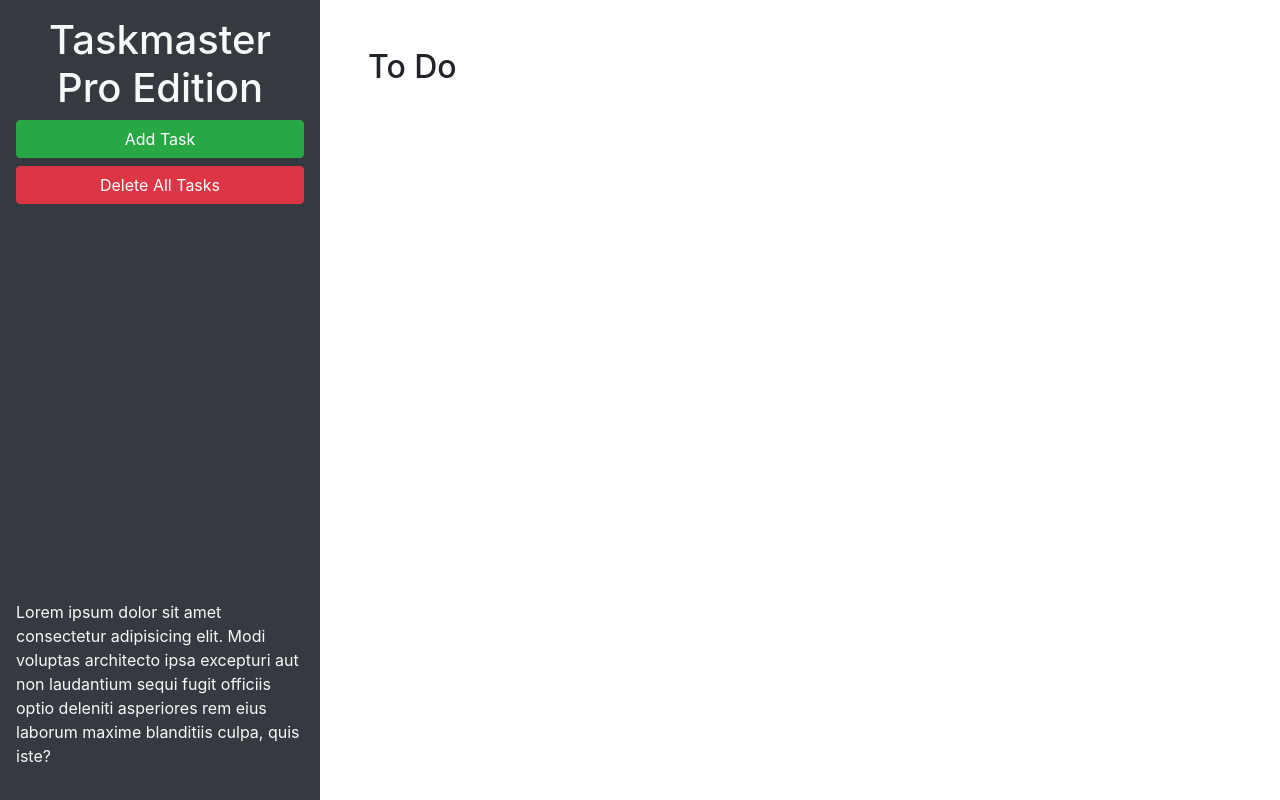
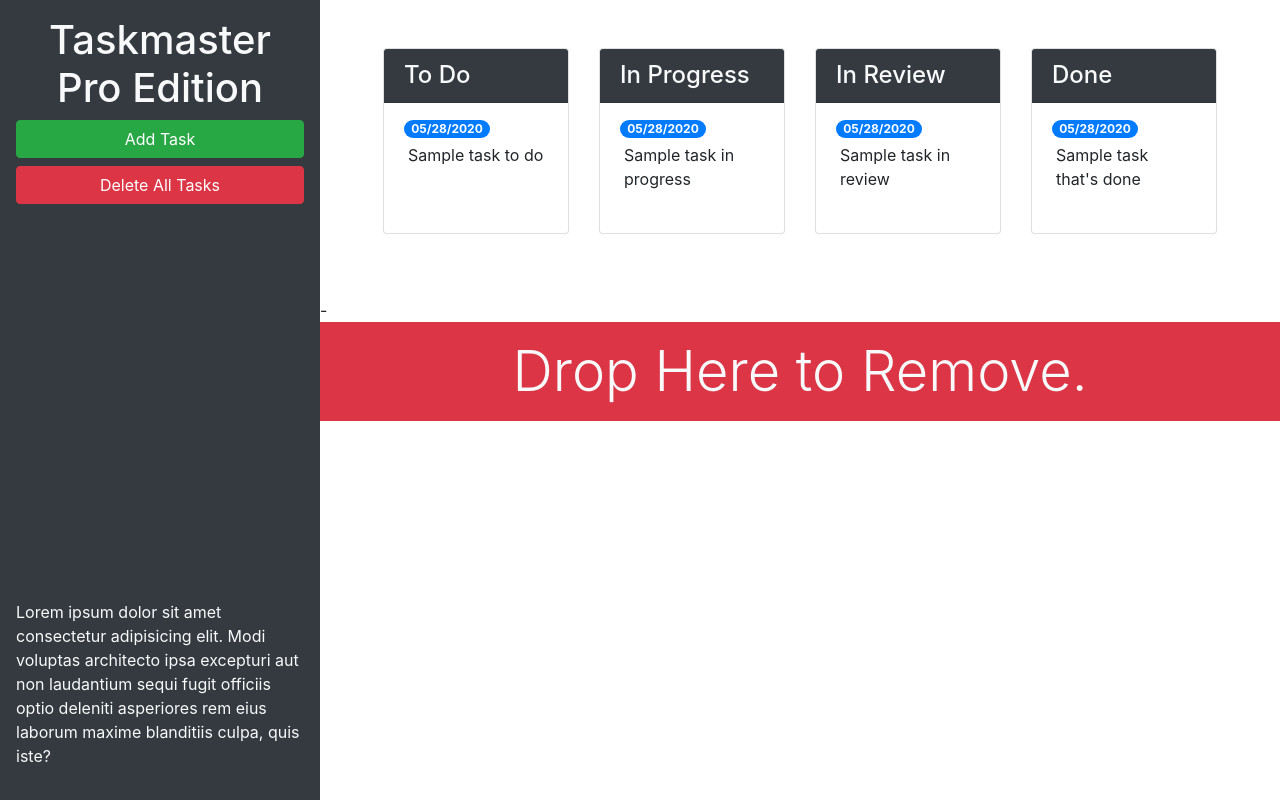
Before and after one commit to aweghorst/taskmaster-pro, a plain HTML site: page taskmaster-starter/index.html in a window 1280 px wide. Drawn offline with nearby package versions, Linux system fonts and the light colour scheme.

Commit message:
added bootstrap grid/style/utility

```diff
--- a/taskmaster-starter/index.html
+++ b/taskmaster-starter/index.html
@@ -13,20 +13,85 @@
 <body>
 
   <div class="row min-vh-100 no-gutters">
-    <header class="col-12 col-lg-3 bg-dark text-light d-flex flex-column p-4 p-lg-3">
+    <header class="col-12 col-lg-3 bg-dark text-light sticky-top d-flex flex-column p-4 p-lg-3">
       <h1 class="text-center">Taskmaster Pro Edition</h1>
       <button id="create-task" class="btn btn-block btn-success" data-toggle="modal" data-target="#task-form-modal">Add
         Task</button>
       <button id="remove-tasks" class="btn btn-block btn-danger">Delete All Tasks</button>
-      <p class="mt-auto">Lorem ipsum dolor sit amet consectetur adipisicing elit. Modi voluptas architecto ipsa
+      <p class="mt-auto d-none d-lg-block">Lorem ipsum dolor sit amet consectetur adipisicing elit. Modi voluptas
+        architecto ipsa
         excepturi aut non
         laudantium sequi fugit officiis optio deleniti asperiores rem eius laborum maxime blanditiis culpa, quis iste?
       </p>
     </header>
+
+
     <main class="col-12 col-lg-9">
-      <div class="m-5">
-        <h2>To Do</h2>
-        <ul id="list-toDo" class="list-group"> </ul>
+      <div class="m-5 row justify-content-around">
+        <div class="col-12 col-md-6 col-xl-3 mb-3">
+          <div class="card">
+            <h4 class="card-header bg-dark text-light">
+              To Do
+            </h4>
+            <ul id="list-toDo" class="list-group list-group-flush">
+              <li class="list-group-item">
+                <span class="badge badge-primary badge-pill">05/28/2020</span>
+                <p class="m-1">Sample task to do</p>
+              </li>
+            </ul>
+          </div>
+        </div>
+        <!-- todo end -->
+        <!-- in progress start -->
+        <div class="col-12 col-md-6 col-xl-3 mb-3">
+          <div class="card">
+            <h4 class="card-header bg-dark text-light">
+              In Progress
+            </h4>
+            <ul id="list-inProgress" class="list-group list-group-flush">
+              <li class="list-group-item">
+                <span class="badge badge-primary badge-pill">05/28/2020</span>
+                <p class="m-1">Sample task in progress</p>
+              </li>
+            </ul>
+          </div>
+        </div>
+        <!-- in progress end -->
+        <!-- in review start -->
+        <div class="col-12 col-md-6 col-xl-3 mb-3">
+          <div class="card">
+            <h4 class="card-header bg-dark text-light">
+              In Review
+            </h4>
+            <ul id="list-inReview" class="list-group list-group-flush">
+              <li class="list-group-item">
+                <span class="badge badge-primary badge-pill">05/28/2020</span>
+                <p class="m-1">Sample task in review</p>
+              </li>
+            </ul>
+          </div>
+        </div>
+        <!-- in review end -->
+        <!-- done start -->
+        <div class="col-12 col-md-6 col-xl-3 mb-3">
+          <div class="card">
+            <h4 class="card-header bg-dark text-light">
+              Done
+            </h4>
+            <ul id="list-done" class="list-group list-group-flush">
+              <li class="list-group-item">
+                <span class="badge badge-primary badge-pill">05/28/2020</span>
+                <p class="m-1">Sample task that's done</p>
+              </li>
+            </ul>
+          </div>
+        </div>
+        <!-- done end -->
+      </div>-
+      <div id="trash">
+        <div class="w-100 bg-danger p-3 text-center text-light display-4">
+          Drop Here to Remove.
+        </div>
       </div>
     </main>
   </div>
@@ -46,11 +111,11 @@
           <form>
             <div class="form-group">
               <label for="modalTaskDescription">Task description</label>
-              <textarea id="modalTaskDescription" rows="3"></textarea>
+              <textarea id="modalTaskDescription" rows="3" class="form-control"></textarea>
             </div>
             <div class="form-group">
               <label for="modalDueDate">Due date</label>
-              <input type="text" id="modalDueDate" placeholder="mm/dd/yyyy" autocomplete="off" />
+              <input type="text" id="modalDueDate" class="form-control" placeholder="mm/dd/yyyy" autocomplete="off" />
             </div>
           </form>
         </div>
```
